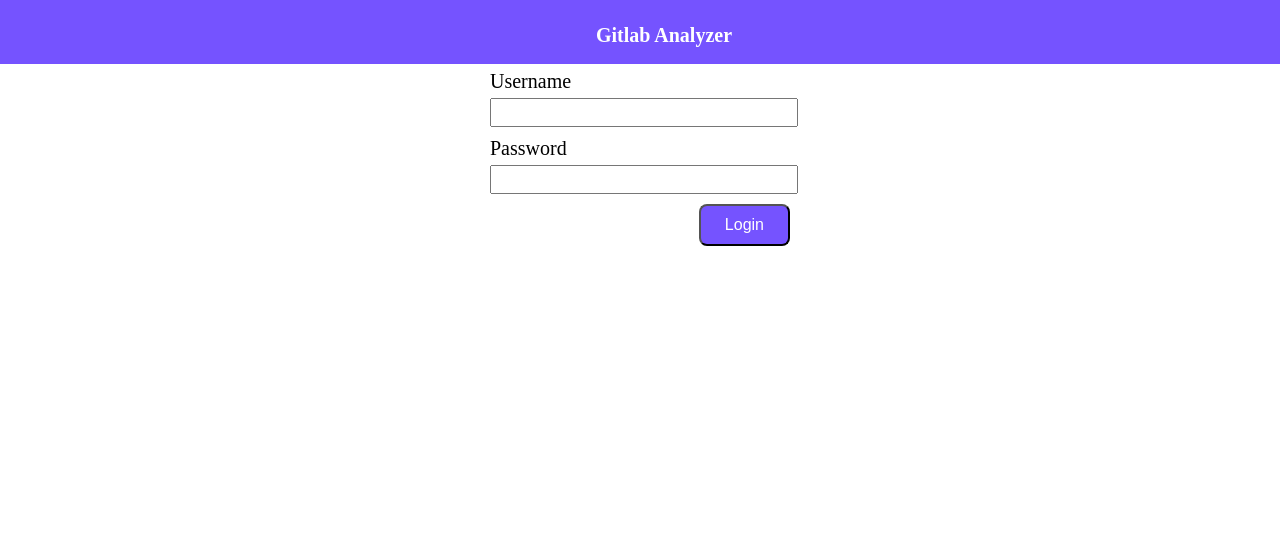
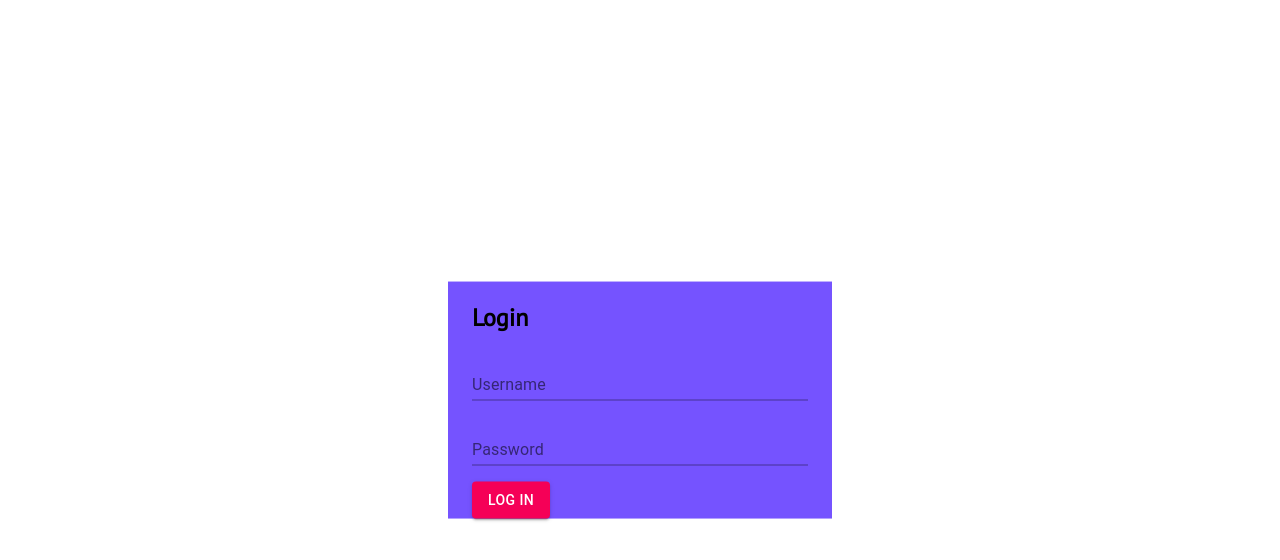
Before and after one commit to MooyGhul/GitlabAnalyzer, a React (Create React App) app in the folder frontend/: page /login in a window 1280 px wide. Shown: the top 560 px of the page. Built offline with nearby package versions, Linux system fonts and the light colour scheme.

Commit message:
Center the login form and apply material UI

```diff
--- a/frontend/public/index.html
+++ b/frontend/public/index.html
@@ -12,6 +12,8 @@
     <link rel="apple-touch-icon" href="%PUBLIC_URL%/logo192.png" />
     <link rel="preconnect" href="https://fonts.gstatic.com">
     <link href="https://fonts.googleapis.com/css2?family=Source+Sans+Pro:wght@300&display=swap" rel="stylesheet">
+    <link rel="preconnect" href="https://fonts.gstatic.com">
+    <link href="https://fonts.googleapis.com/css2?family=PT+Sans&display=swap" rel="stylesheet">
     <!--
       manifest.json provides metadata used when your web app is installed on a
       user's mobile device or desktop. See https://developers.google.com/web/fundamentals/web-app-manifest/
--- a/frontend/src/components/Login.js
+++ b/frontend/src/components/Login.js
@@ -2,10 +2,13 @@ import React, { useState } from 'react';
 import { useHistory } from 'react-router-dom';
 import { AdminUser } from '../mockDataDir/mockAdminUser';
 import Authentication from '../Authentication';
-import styles from '../style/Login.module.css';
 import Header from './Header'
+import TextField from '@material-ui/core/TextField';
+import { makeStyles } from '@material-ui/core/styles';
+import Button from '@material-ui/core/Button';
+import Container from '@material-ui/core/Container';
+import Grid from '@material-ui/core/Grid';
 
-//Note: Use AdminUser's username and password from mockInfo to login
 function Login() {
     const history = useHistory();
     const [user, setUser] = useState({name:'', password:''});
@@ -34,24 +37,45 @@ function Login() {
         login(user);
     }
 
+    const useStyles = makeStyles((theme) => ({
+        root: {
+            fontFamily:'PT Sans, sans-serif'
+        },
+
+        formContainer:{
+            backgroundColor:'#7553FF',
+            width:'30%',
+            position: 'absolute',
+            left: '50%',
+            top: '50%',
+            transform: 'translate(-50%, -50%)'
+        },
+
+        textfield: {
+            display: 'block',
+            marginBottom: '5%',
+        }
+      })
+      )
+      ;
+
+    const classes = useStyles();
+
     return(
-        <div>
-            <Header pageTitle="Gitlab Analyzer" />
-            <h2>Login</h2>
-            <form className={styles.form} onSubmit={loginHandler}>
-                <h3>{errorMsg}</h3>
-                <label className={styles.label}>
-                    Username
-                    <input type ='text' value={user.name} onChange={e=> setUser({...user, name: e.target.value})} />
-                </label>
-                <label className={styles.label}>
-                    Password
-                    <input type ='password' value={user.password} onChange={e=> setUser({...user, password: e.target.value})} />
-                </label>
-                    <button className={styles.button} type ='submit'>
-                        Login
-                    </button>
-            </form>
+        <div className={classes.root} >
+            {/* <Header pageTitle='Gitlab Analyzer' /> */}
+
+             <Container className={classes.formContainer}>
+                <h2 className={classes.h2}>Login</h2>
+                <form noValidate autoComplete='off' onSubmit={loginHandler}>
+                    <h3>{errorMsg}</h3>
+                    <TextField id='standard-basic' className={classes.textfield} label='Username' value={user.name} fullWidth onChange={e=> setUser({...user, name: e.target.value})}/>
+                    <TextField id='standard-basic' className={classes.textfield} label='Password' alue={user.password} fullWidth onChange={e=> setUser({...user, password: e.target.value})}/>
+                    <Button variant='contained'  type ='submit' color='secondary'> Log in</Button>
+
+                </form>
+            </Container>
+
         </div>
     );
 }
--- a/frontend/src/style/Login.module.css
+++ b/frontend/src/style/Login.module.css
@@ -1,4 +1,4 @@
-.button {
+.Button {
     border-radius: 8px;
     background-color: #7553FF;
     color: white;
@@ -6,6 +6,11 @@
     font-size: 16px;
     float: right;
 }
+
+
+.Button:disabled { /* Increase the specificity */
+    color: #7553FF;
+  }
 
 .form {
     width: 300px;
```
